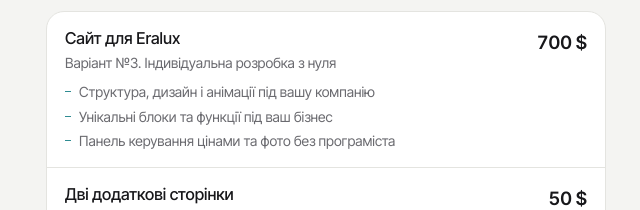
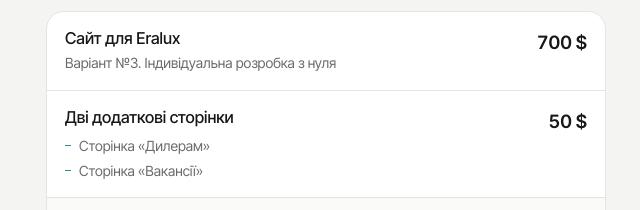
Before and after one commit to apstudio21/oplata, a plain HTML site: page eralux/index.html in a window 1280 px wide. Shown: the part 206-416 px from the top of the page, without its empty margins (314-954 px from the left). Drawn offline with Linux system fonts and the light colour scheme.

Commit message:
Eralux: remove feature list from site item
Co-Authored-By: Claude Opus 5.5 <noreply@anthropic.com>
Claude-Session: https://claude.ai/code/session_01H49b6oTciGBaNneMw1G5ME

```diff
--- a/eralux/index.html
+++ b/eralux/index.html
@@ -162,11 +162,6 @@ h1{font-weight:600;font-size:clamp(2rem,8vw,2.6rem);line-height:1.05;letter-spac
         <div class="item__txt">
           <p class="item__name">Сайт для Eralux</p>
           <p class="item__desc">Варіант №3. Індивідуальна розробка з нуля</p>
-          <ul class="item__list">
-            <li>Структура, дизайн і анімації під вашу компанію</li>
-            <li>Унікальні блоки та функції під ваш бізнес</li>
-            <li>Панель керування цінами та фото без програміста</li>
-          </ul>
         </div>
         <p class="item__sum">700&nbsp;$</p>
       </div>
```
